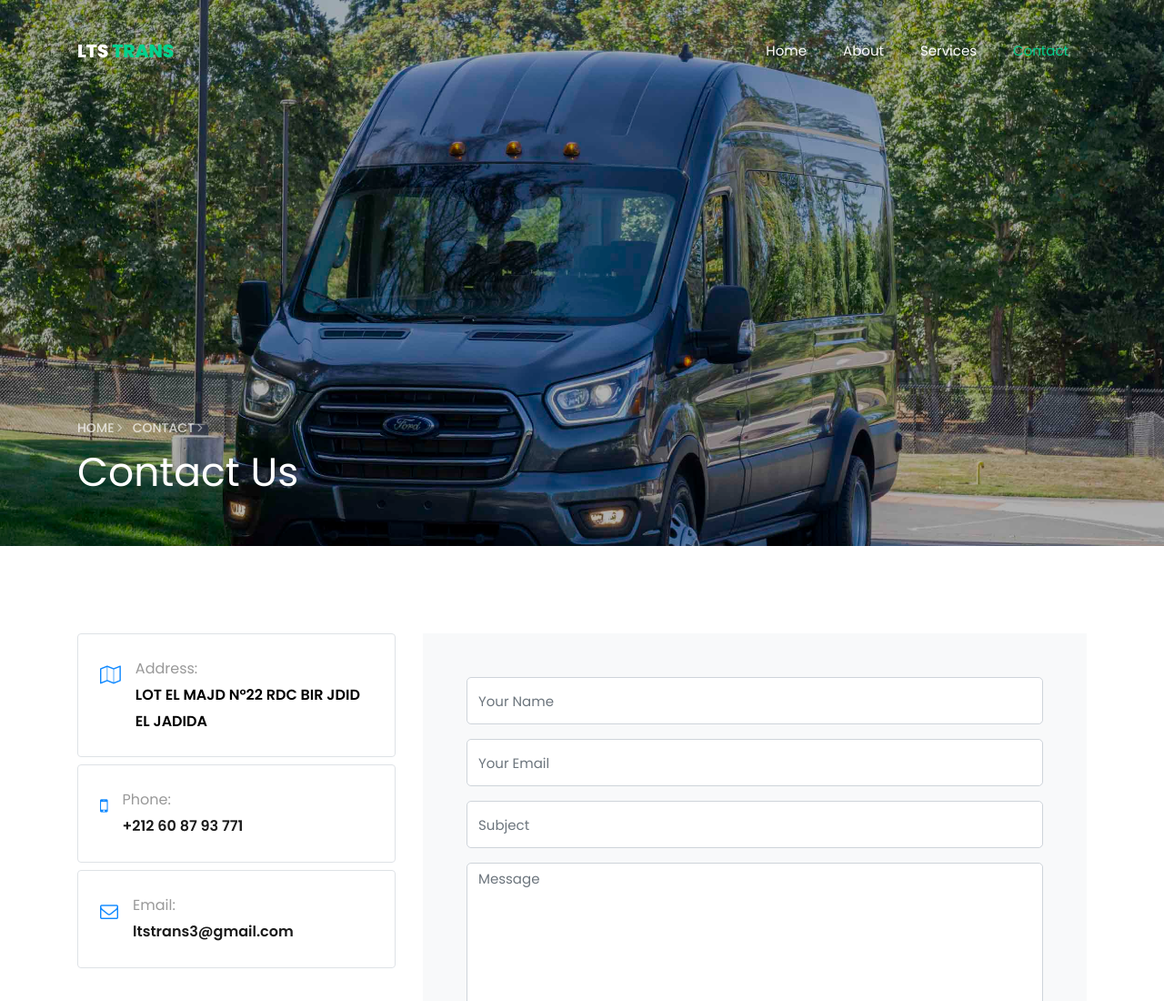
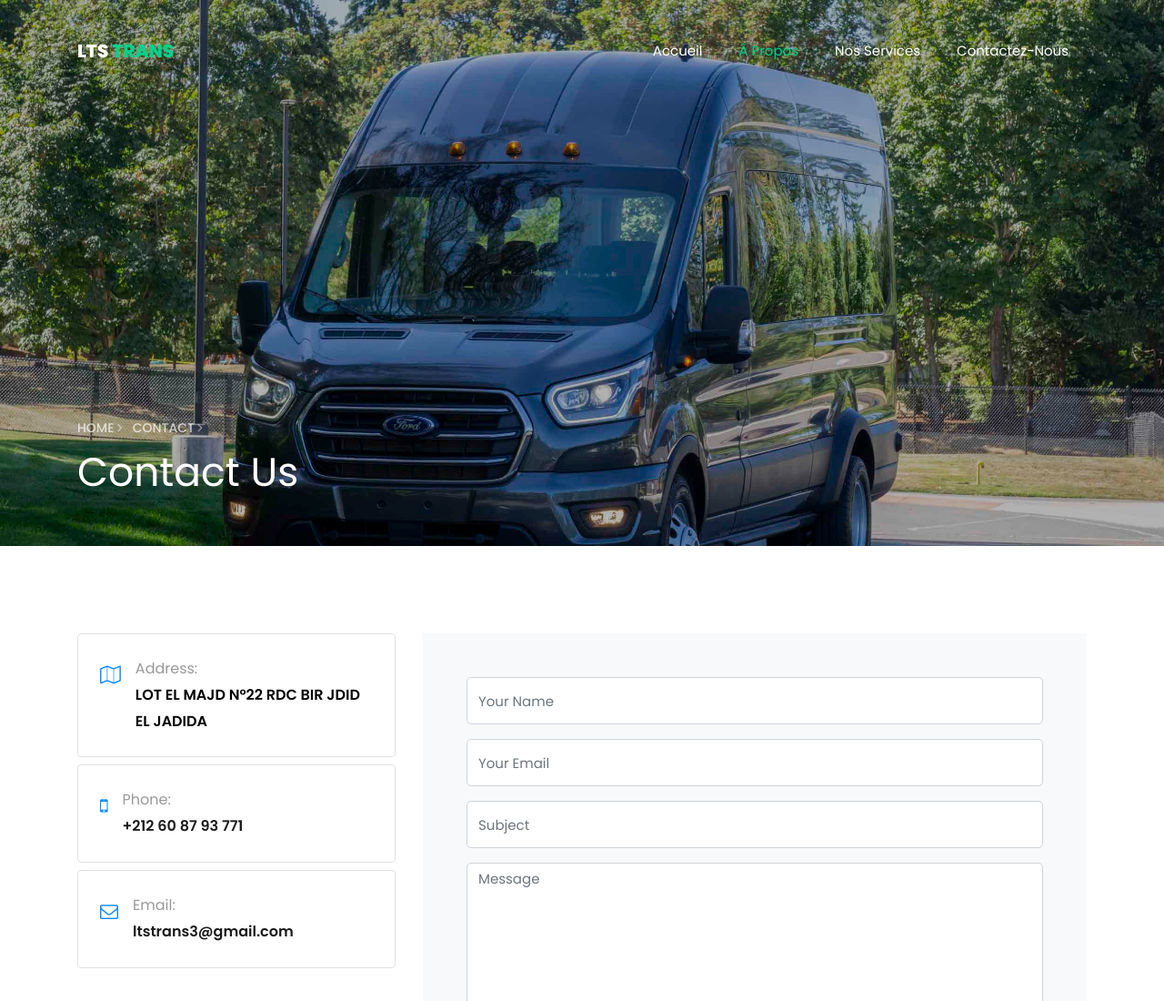
Before and after one commit to AnasNedday/LTS-COMPANY-WEBSITE, a plain HTML site: page contact.html in a window 1280 px wide. Shown: the top 1100 px of the page at 91% size. Drawn offline with Linux system fonts and the light colour scheme; some packages are replaced by stand-ins of ours; no server answers; files whose address does not match are found by name.

Commit message:
header translated

```diff
--- a/contact.html
+++ b/contact.html
@@ -37,10 +37,10 @@
 
 	      <div class="collapse navbar-collapse" id="ftco-nav">
 	        <ul class="navbar-nav ml-auto">
-	          <li class="nav-item"><a href="index.html" class="nav-link">Home</a></li>
-	          <li class="nav-item"><a href="about.html" class="nav-link">About</a></li>
-	          <li class="nav-item"><a href="services.html" class="nav-link">Services</a></li>
-	          <li class="nav-item active"><a href="contact.html" class="nav-link">Contact</a></li>
+            <li class="nav-item"><a href="index.html" class="nav-link">Accueil</a></li>
+	          <li class="nav-item active"><a href="about.html" class="nav-link">À Propos</a></li>
+	          <li class="nav-item"><a href="services.html" class="nav-link">Nos Services</a></li>
+	          <li class="nav-item"><a href="contact.html" class="nav-link">Contactez-Nous</a></li>
 	        </ul>
 	      </div>
 	    </div>
```
Also changed, not shown: about.html (+4 -4 lines), index.html (+4 -5 lines), services.html (+4 -5 lines).
